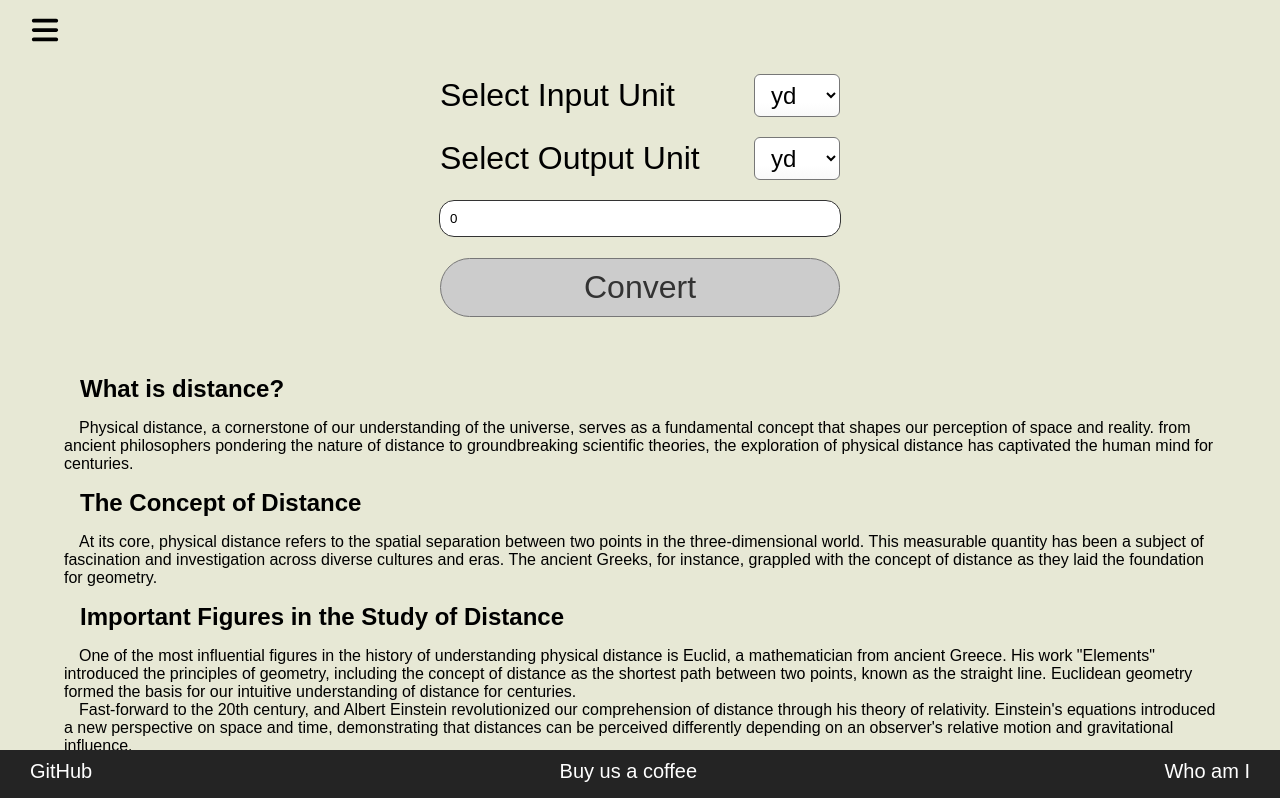
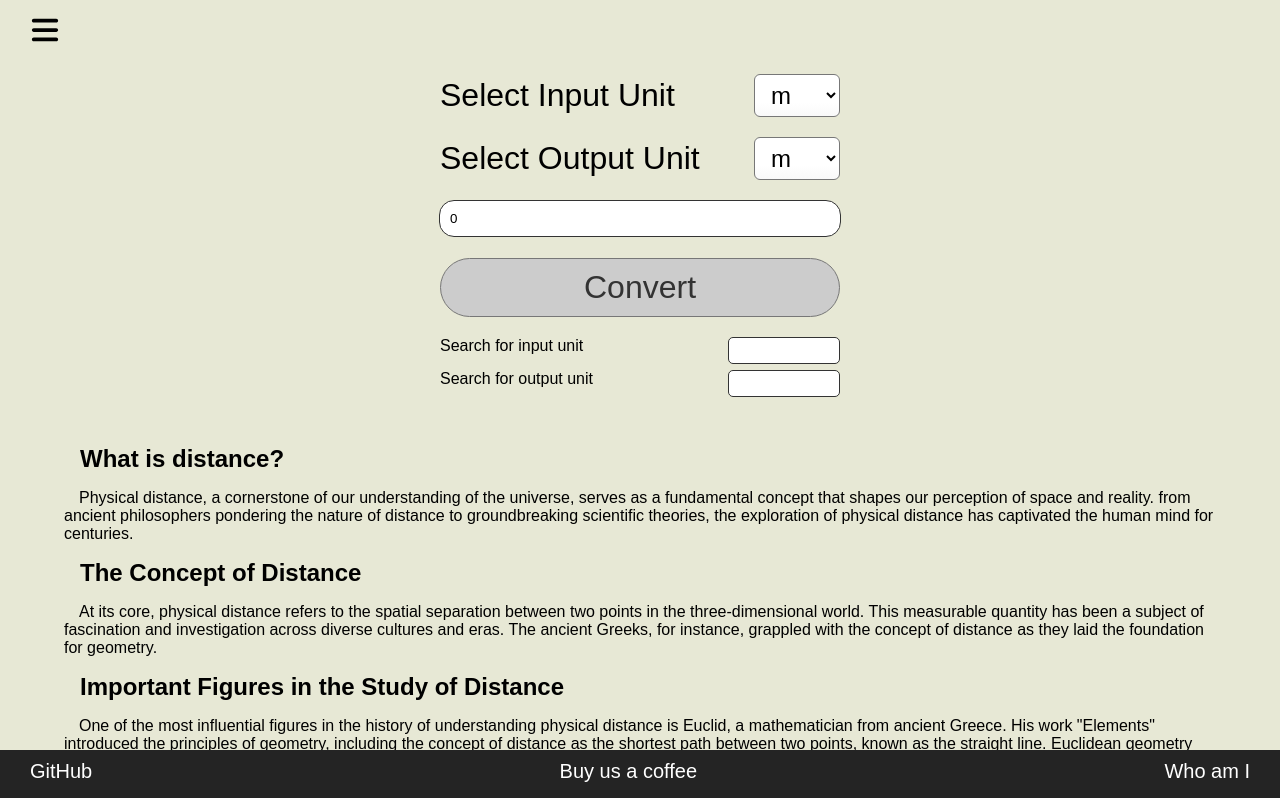
Before and after one commit to HeitorRaimundoPrado/unit-conversor, a React (Vite) app: page / in a window 1280 px wide. Shown: the top 798 px of the page. Built offline with nearby package versions, Linux system fonts and the light colour scheme.

Commit message:
feat: add input field to search for unit

```diff
--- a/src/ConversionPages.css
+++ b/src/ConversionPages.css
@@ -21,6 +21,12 @@
   margin-bottom: 20%;
 }
 
+.conversion-area {
+  display: flex;
+  flex-direction: row;
+  justify-content: space-between;
+  width: 60%;
+}
 .unit-selection-dark div{
   color: #ccc;
 }
@@ -84,7 +90,7 @@
   display: flex;
   justify-content: center;
   font-size: 1.6rem;
-  margin-top: 10px;
+  margin-block: 10px;
 }
 
 .display-result-dark {
@@ -128,6 +134,66 @@
   color: #ccc;
 }
 
+.search-areas {
+  display: flex;
+  flex-direction: column;
+  justify-content: space-between;
+  height: 60px;
+}
+
+.search-unit {
+  width: 400px;
+  display: flex;
+  justify-content: space-between;
+}
+
+.search-unit-dark label {
+  color: #ccc;
+}
+
+.dropdown input{
+  padding: 5px;
+  border-radius: 5px;
+  box-shadow: none;
+  outline: none;
+  border: 1px solid #333;
+  width: 100px;
+}
+
+.dropdown-list {
+  display: flex;
+  position: absolute;
+  flex-direction: column;
+  justify-content: center;
+}
+
+.dropdown-list button {
+  width: 112px;
+  box-shadow: none;
+  border: 1px solid #333;
+}
+
+.dropdown-button-top {
+  border-top-left-radius: 5px;
+  border-top-right-radius: 5px;
+  margin-top: 1px;
+}
+
+.dropdown-button-bottom {
+  border-bottom-left-radius: 5px;
+  border-bottom-right-radius: 5px;
+}
+
+.dropdown-button-top-bottom {
+  border-radius: 5px;
+}
+
+.dropdown-list-dark button {
+  background-color: #222;
+  border: 1px solid #ccc;
+  color: #ccc;
+}
+
 @media only screen and (max-width: 450px) {
   .unit-selection {
     width: 200px;
--- a/src/components/UnitSelector/UnitSelector.jsx
+++ b/src/components/UnitSelector/UnitSelector.jsx
@@ -3,15 +3,12 @@ import { ThemeContext } from "../../App";
 import "./UnitSelector.css"
 
 export const UnitSelector = (props) => {
-  const { extId, conversionTable, setReturn } = props;
+  const { extId, conversionTable, val, setReturn } = props;
   const {theme, setTheme} = useContext(ThemeContext)
 
-  const lookup = {
-    0: "top",
-    [Object.keys(conversionTable).length-1]: "bottom"
-  }
+
   return (
-    <select onChange={(e) => setReturn(e.target.value)} id={extId} className={"unit-selector unit-selector-" + theme} >
+    <select value={val} onChange={(e) => setReturn(e.target.value)} id={extId} className={"unit-selector unit-selector-" + theme} >
       {Object.keys(conversionTable).map((unit, idx) => <option value={unit}>{unit}</option>)}
     </select>
   )
--- a/src/pages/DistancePage/DistancePage.jsx
+++ b/src/pages/DistancePage/DistancePage.jsx
@@ -9,6 +9,11 @@ const DistancePage = () => {
   const [inputUnit, setInputUnit] = useState('m');
   const [outputUnit, setOutputUnit] = useState('m');
   const [result, setResult] = useState(null);
+  const [inputSearchArray, setInputSearchArray] = useState([]);
+  const [outputSearchArray, setOutputSearchArray] = useState([]);
+
+  const inputDropdownRef = createRef(null);
+  const outputDropdownRef = createRef(null);
 
   const conversionTable = {
     'yd': 1.09361,
@@ -29,17 +34,28 @@ const DistancePage = () => {
     setResult(inputNumber / conversionTable[inputUnit] * conversionTable[outputUnit]);
   }
 
+  const handleInputSearchChange = (e) => {
+    let conversionKeys = Object.keys(conversionTable);
+    setInputSearchArray(conversionKeys.filter((unit) => unit.match(e.target.value) && e.target.value !== ""));
+  }
+
+  const handleOutputSearchChange = (e) => {
+    let conversionKeys = Object.keys(conversionTable);
+    setOutputSearchArray(conversionKeys.filter((unit) => unit.match(e.target.value) && e.target.value !== ""));
+  }
+
   return (
     <div className="conversion-page">
+      <div>
         <div className={"unit-selection input-unit-selection unit-selection-" + theme}>
           <label className={"label-" + theme} htmlFor="input-selector">Select Input Unit</label>
-        <UnitSelector extId={"input-selector"} conversionTable={conversionTable} setReturn={setInputUnit}/>
+          <UnitSelector extId={"input-selector"} conversionTable={conversionTable} val={inputUnit} setReturn={setInputUnit}/>
         </div>
 
 
         <div className={"unit-selection output-unit-selection unit-selection-" + theme}>
           <label className={"label-" + theme} htmlFor="output-selector">Select Output Unit</label>
-        <UnitSelector extId={"output-selector"} conversionTable={conversionTable} setReturn={setOutputUnit}/>
+          <UnitSelector extId={"output-selector"} conversionTable={conversionTable} val={outputUnit} setReturn={setOutputUnit}/>
         </div>
 
 
@@ -47,8 +63,36 @@ const DistancePage = () => {
           <input type="number" className={"unit-input unit-input-" + theme} value={inputNumber} onChange={handleChangeInputNumber}/>
           <button className={"convert-button button button-" + theme} onClick={handleConvert}>Convert</button>
         </div>
+      </div>
 
       <div className={"display-result display-result-" + theme}>{ result && result }</div>
+
+      <div className="search-areas">
+        <div className={"search-unit search-unit-" + theme}>
+          <label htmlFor="search-unit">Search for input unit</label>
+          <div className="dropdown">
+            <input onChange={handleInputSearchChange} id="search-unit" type="text"/>
+            <div className={"dropdown-list dropdown-list-" + theme} ref={inputDropdownRef}>
+             {inputSearchArray.map((unit, idx) => {
+                return <button onClick={() => setInputUnit(unit)} key={idx} className={"dropdown-button" + (idx === 0 ? "-top" : "") + (idx === inputSearchArray.length - 1 ? "-bottom" : "")}>{unit}</button>
+              })}
+            </div>
+          </div>
+        </div>
+
+        <div className={"search-unit search-unit-" + theme}>
+          <label htmlFor="search-unit">Search for output unit</label>
+          <div className="dropdown">
+            <input onChange={handleOutputSearchChange} type="text" id="search-unit"/>
+            <div className={"dropdown-list dropdown-list-" + theme} ref={outputDropdownRef}>
+              {outputSearchArray.map((unit, idx) => {
+                return <button onClick={() => setInputUnit(unit)} key={idx} className={"dropdown-button" + (idx === 0 ? "-top" : "") + (idx === outputSearchArray.length - 1 ? "-bottom" : "")}>{unit}</button>
+              })}
+            </div>
+          </div>
+        </div>
+      </div>
+
       <article className={"article article-" + theme}>
         <h1>What is distance? </h1>
         <section>
--- a/src/pages/VolumePage/VolumePage.jsx
+++ b/src/pages/VolumePage/VolumePage.jsx
@@ -39,6 +39,18 @@ const VolumePage = () => {
     setResult(inputNumber / conversionTable[inputUnit] * conversionTable[outputUnit]);
   }
 
+  const handleInputSearchChange = (e) => {
+    let conversionKeys = Object.keys(conversionTable);
+    setInputSearchArray(conversionKeys.filter((unit) => unit.match(e.target.value) && e.target.value !== ""));
+  }
+
+  const handleOutputSearchChange = (e) => {
+    let conversionKeys = Object.keys(conversionTable);
+    setOutputSearchArray(conversionKeys.filter((unit) => unit.match(e.target.value) && e.target.value !== ""));
+  }
+
+
+
   return (
     <div className="conversion-page">
       <div className={"unit-selection input-unit-selection unit-selection-" + theme}>
@@ -59,6 +71,32 @@ const VolumePage = () => {
       </div>
 
       <div className={"display-result display-result-" + theme}>{ result && result }</div>
+
+      <div className="search-areas">
+        <div className={"search-unit search-unit-" + theme}>
+          <label htmlFor="search-unit">Search for input unit</label>
+          <div className="dropdown">
+            <input onChange={handleInputSearchChange} id="search-unit" type="text"/>
+            <div className={"dropdown-list dropdown-list-" + theme} ref={inputDropdownRef}>
+             {inputSearchArray.map((unit, idx) => {
+                return <button onClick={() => setInputUnit(unit)} key={idx} className={"dropdown-button" + (idx === 0 ? "-top" : "") + (idx === inputSearchArray.length - 1 ? "-bottom" : "")}>{unit}</button>
+              })}
+            </div>
+          </div>
+        </div>
+
+        <div className={"search-unit search-unit-" + theme}>
+          <label htmlFor="search-unit">Search for output unit</label>
+          <div className="dropdown">
+            <input onChange={handleOutputSearchChange} type="text" id="search-unit"/>
+            <div className={"dropdown-list dropdown-list-" + theme} ref={outputDropdownRef}>
+              {outputSearchArray.map((unit, idx) => {
+                return <button onClick={() => setInputUnit(unit)} key={idx} className={"dropdown-button" + (idx === 0 ? "-top" : "") + (idx === outputSearchArray.length - 1 ? "-bottom" : "")}>{unit}</button>
+              })}
+            </div>
+          </div>
+        </div>
+      </div>
 
       <article className={"article article-" + theme}>
         <h1>Exploring Volume: Unraveling the Essence of Space Occupancy</h1>
```
Lines whose indentation alone changed are shown as unchanged.
